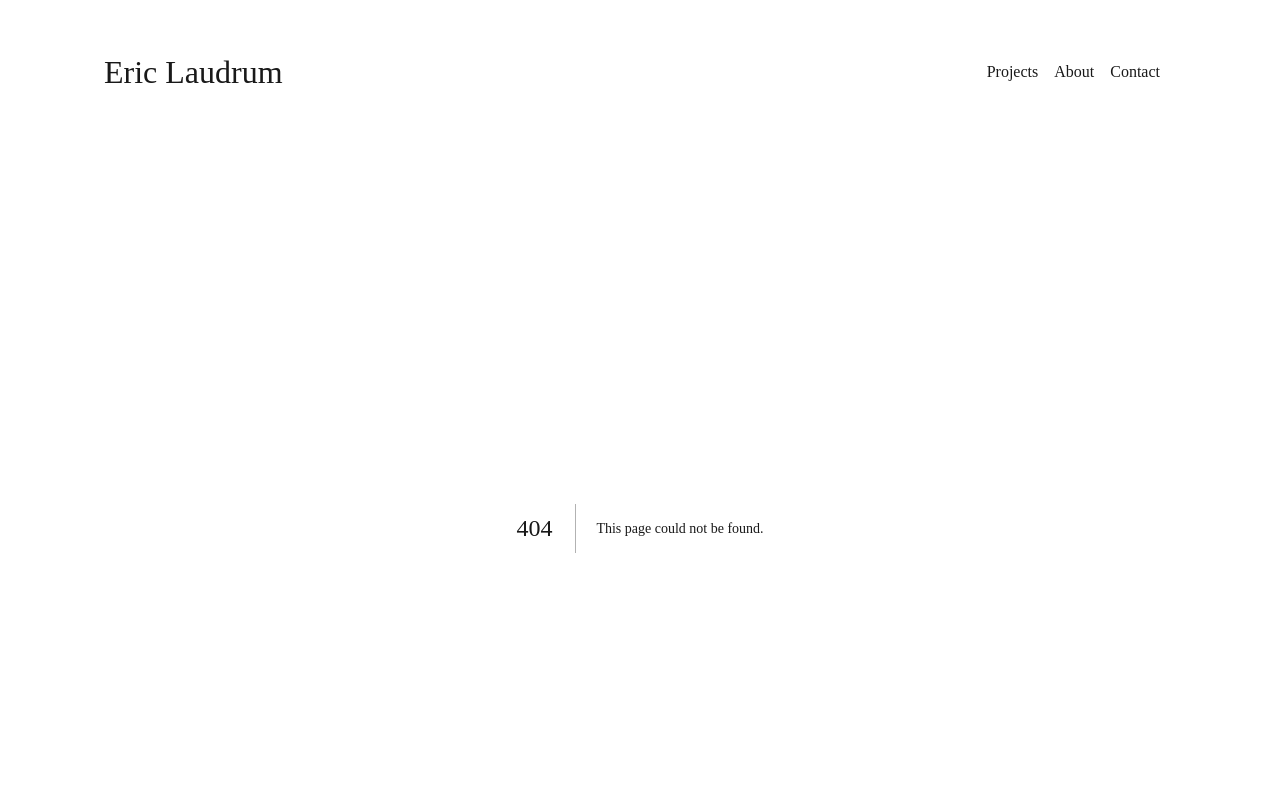
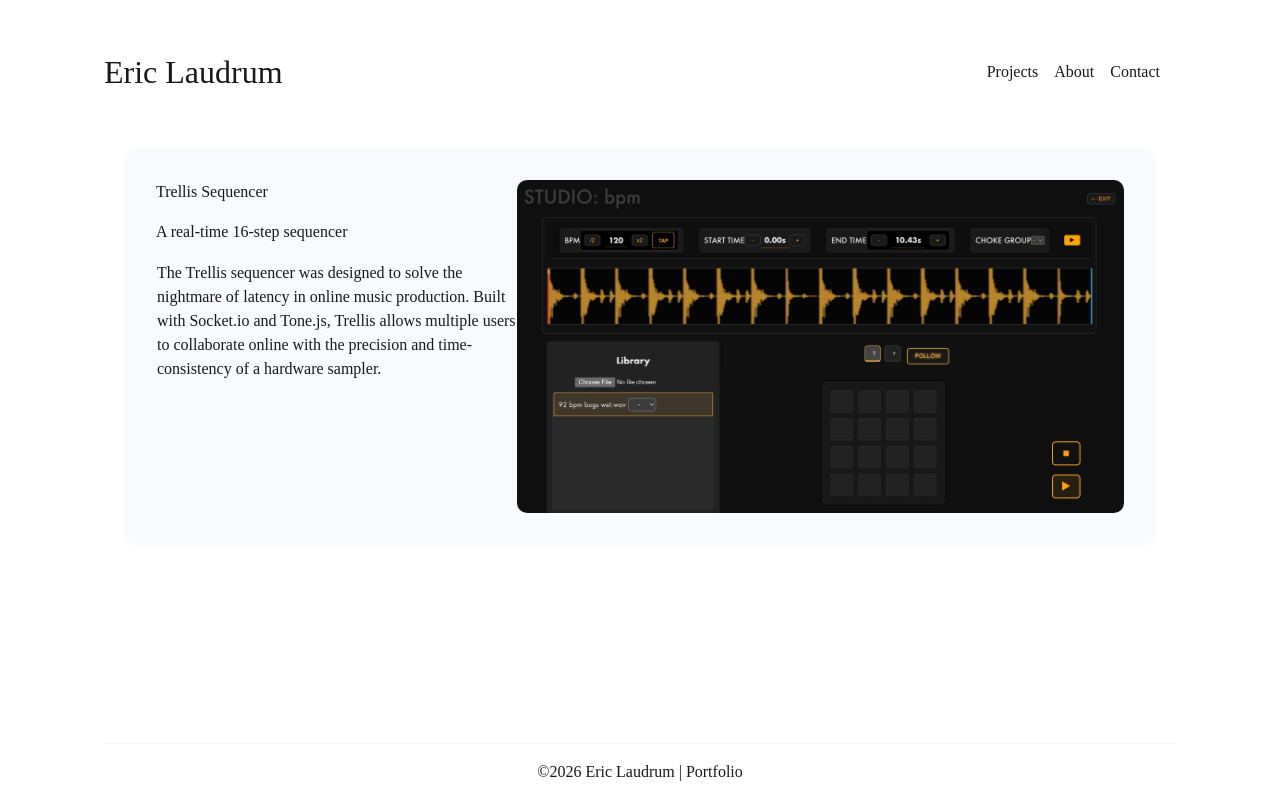
Before and after one commit to eric-laudrum/eric-laudrum.github.io, a Next.js app: page /trellis-sequencer in a window 1280 px wide. Before the commit this address had no page. Shown: the top 800 px of the page. Built offline with nearby package versions, Linux system fonts and the light colour scheme.

Commit message:
add/ section for the  trellis sequencer

```diff
--- a/src/app/page.tsx
+++ b/src/app/page.tsx
@@ -2,6 +2,7 @@ import Image from "next/image";
 import ProjectPage from "./projects/page";
 import AboutPage from "./about/page"
 import ContractorConnect from "./contractor-connect/page";
+import TrellisSequencer from "./trellis-sequencer/page";
 
 
 export default function Home() {
@@ -10,6 +11,8 @@ export default function Home() {
 
 
       <AboutPage />
+      <hr/>
+      <TrellisSequencer />
       <hr/>
       <ContractorConnect/>
       <hr/>
--- /dev/null
+++ b/src/app/trellis-sequencer/page.tsx
@@ -0,0 +1,27 @@
+export default function TrellisSequencer(){
+    return(
+
+        <div className="section-container">
+
+            <div className="solo-project-container">
+
+                <div className="left-container">
+                    <h1 className="solo-project-title">Trellis Sequencer</h1>
+                    <h4 className="solo-project-tagline">
+                        A real-time 16-step sequencer
+                    </h4>
+                    <p className="solo-project-description">
+                        The Trellis sequencer was designed to solve the nightmare of latency in online music production.
+                        Built with Socket.io and Tone.js, Trellis allows multiple users to collaborate online with the precision and time-consistency of a hardware sampler.
+                    </p>
+                </div>
+
+                <div className="right-container">
+                    <img className="solo-project-img" src="./assets/trellis-sequencer.jpg" />
+
+                </div>
+            </div>
+        </div>
+
+    )
+}
```
